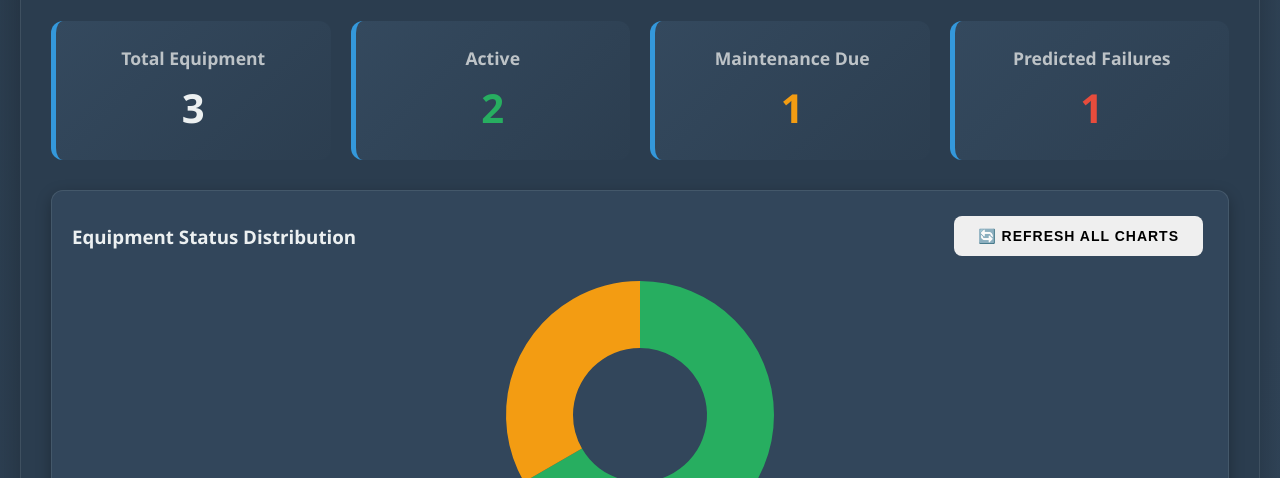
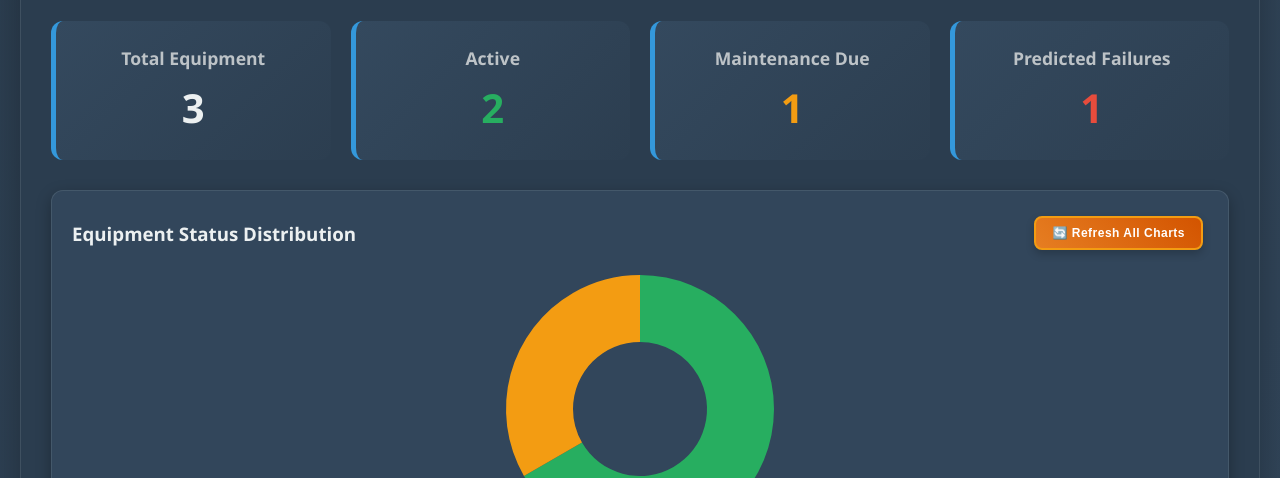
Before and after one commit to YuvaAdharsh/predictive-maintenance, a plain HTML site: page index.html in a window 1280 px wide. Shown: the part 322-800 px from the top of the page. Drawn offline with nearby package versions, Linux system fonts and the light colour scheme.

Commit message:
Update styles.css

```diff
--- a/styles.css
+++ b/styles.css
@@ -282,9 +282,26 @@ nav {
     color: white;
 }
 
+.btn-refresh {
+    background: linear-gradient(45deg, #e67e22, #d35400);
+    color: white !important;
+    padding: 8px 16px;
+    font-size: 12px;
+    border: 2px solid #f39c12;
+    box-shadow: 0 4px 8px rgba(0,0,0,0.2);
+    text-transform: none;
+    letter-spacing: 0.5px;
+}
+
 .btn:hover {
     transform: translateY(-2px);
     box-shadow: 0 5px 15px rgba(0,0,0,0.2);
+}
+
+.btn-refresh:hover {
+    background: linear-gradient(45deg, #d35400, #e67e22);
+    border-color: #e67e22;
+    box-shadow: 0 6px 12px rgba(230, 126, 34, 0.4);
 }
 
 /* Search and Filters */
```
